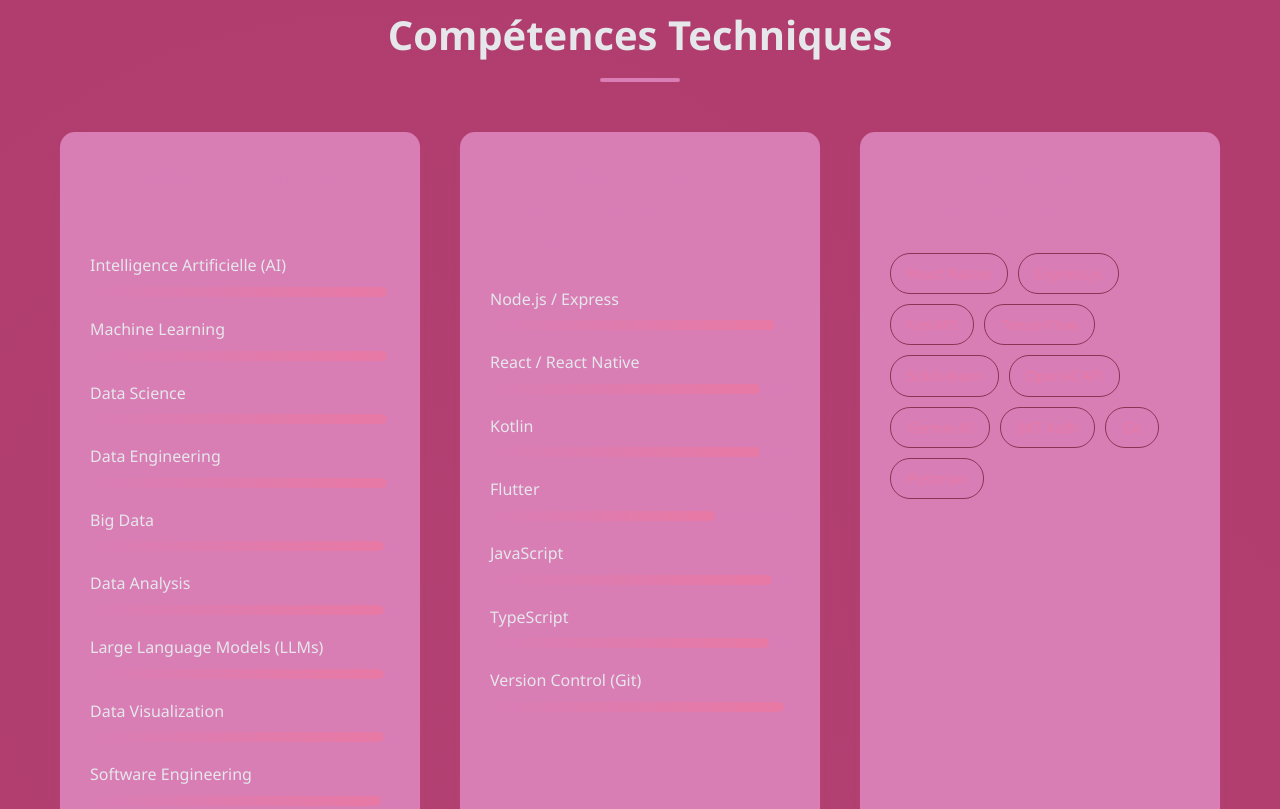
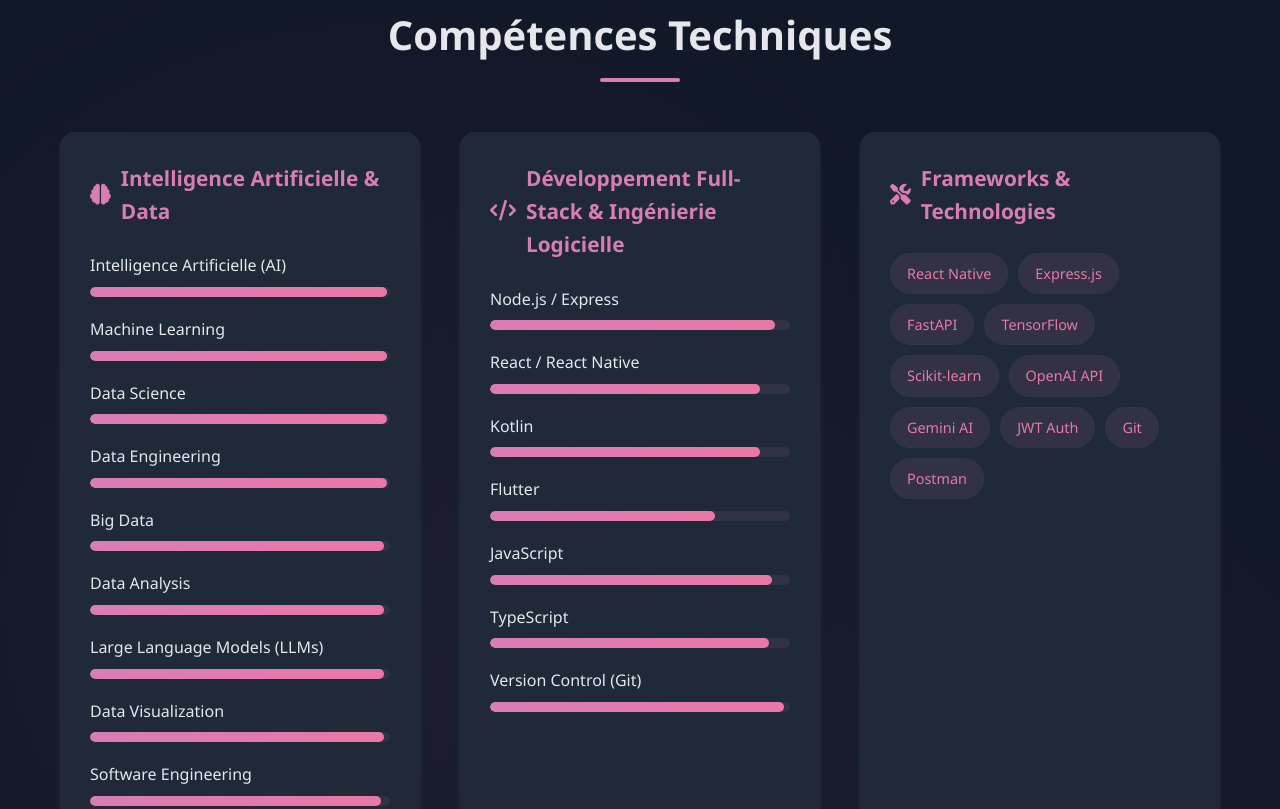
Before and after one commit to SAWADOGO-Imaane/Portefolio, a plain HTML site: page index.html in a window 1280 px wide. Shown: the part 2497-3306 px from the top of the page. Drawn offline with Linux system fonts and the light colour scheme.

Commit message:
Restaurer les couleurs originales

```diff
--- a/styles.css
+++ b/styles.css
@@ -5,9 +5,9 @@
     --accent-color: #D97DB5;
     --text-color: #E5E7EB;
     --text-light: #9CA3AF;
-    --bg-color: #B03D6E;
-    --bg-secondary: #D97DB5;
-    --border-color: #8B3555;
+    --bg-color: #111827;
+    --bg-secondary: #1F2937;
+    --border-color: #2D3748;
     --success-color: #D97DB5;
     --shadow: 0 4px 6px rgba(217, 125, 181, 0.1);
     --shadow-lg: 0 10px 15px rgba(217, 125, 181, 0.15);
@@ -67,7 +67,7 @@
     position: fixed;
     top: 0;
     width: 100%;
-    background: rgba(176, 61, 110, 0.95);
+    background: rgba(17, 24, 39, 0.95);
     backdrop-filter: blur(10px);
     box-shadow: var(--shadow);
     z-index: 1000;
@@ -838,7 +838,7 @@
 }
 
 .certificate-header {
-    background: linear-gradient(135deg, #B03D6E 0%, #D97DB5 100%);
+    background: linear-gradient(135deg, #6B7280 0%, #D97DB5 100%);
     padding: 40px;
     text-align: center;
     font-size: 3rem;
```
